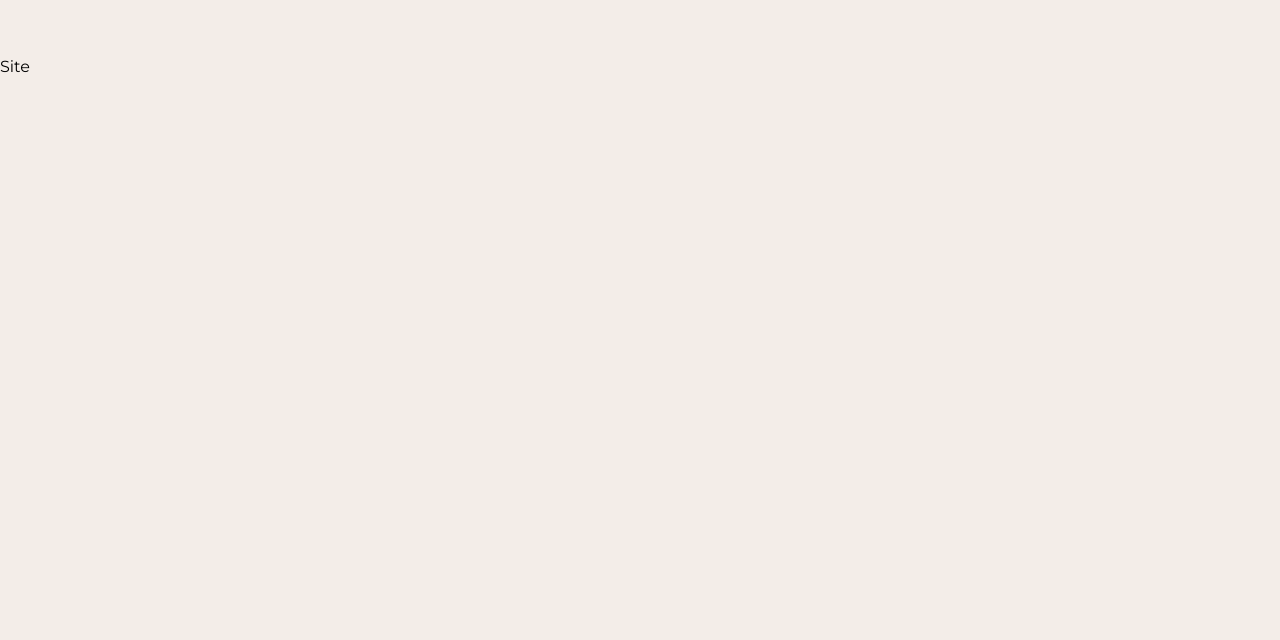
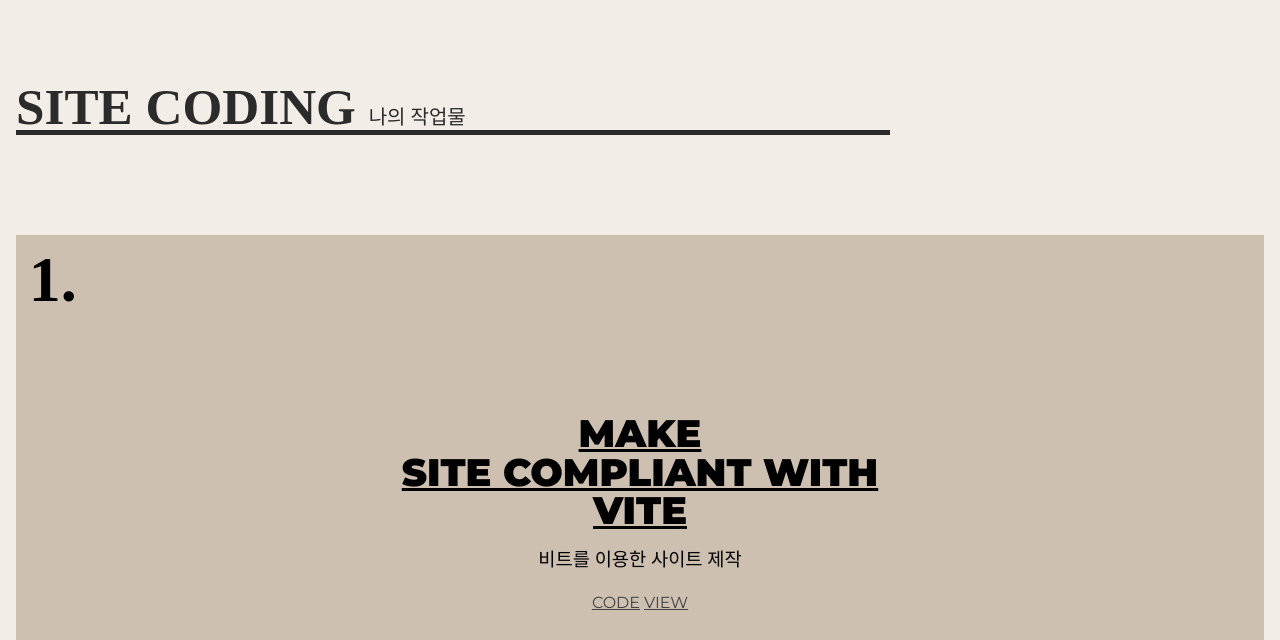
Before and after one commit to joon6390/PortFolio-React, a React (Create React App) app: page / in a window 1280 px wide. Shown: the part 2157-2797 px from the top of the page. Built offline with nearby package versions, Linux system fonts and the light colour scheme; a small style sheet from the web is missing; a web font is replaced by a local one.

Commit message:
사이트 영역 완료

```diff
--- a/src/assets/scss/section/_port.scss
+++ b/src/assets/scss/section/_port.scss
@@ -0,0 +1,3 @@
+#port {
+    height: 3000px;
+}
--- a/src/assets/scss/section/_site.scss
+++ b/src/assets/scss/section/_site.scss
@@ -1,3 +1,152 @@
-#site {
-    height: 3000px;
+.site__inner {
+    padding: 16px;
+
+    .site__title {
+        position: sticky;
+        top: 70px;
+        left: 0;
+        width: 70%;
+        height: 5vw;
+        font-size: 4vw;
+        font-weight: 900;
+        line-height: 1.4;
+        font-family: var(--mainKor-font);
+        text-transform: uppercase;
+        color: var(--black100);
+        border-bottom: 0.4vw solid var(--black100);
+        margin-bottom: 100px;
+
+        @media (max-width: 800px) {
+            width: 100%;
+            margin-bottom: 10vw;
+            font-size: 30px;
+            height: auto;
+            top: 68px;
+            z-index: 1000;
+            background-color: var(--mainBg-color);
+        }
+
+        em {
+            font-size: 1.25rem;
+            font-weight: 400;
+            line-height: 2;
+        }
+    }
+    .site__wrap {
+        .site__item {
+            height: 70vh;
+            @include flex-center;
+            flex-direction: column;
+            position: sticky;
+            left: 0;
+
+            &.s1 {
+                background-color: var(--subBg100);
+                top: 180px;
+
+                @media (max-width: 800px) {
+                    top: 140px;
+                }
+            }
+            &.s2 {
+                background-color: var(--subBg200);
+                top: 200px;
+
+                @media (max-width: 800px) {
+                    top: 160px;
+                }
+            }
+            &.s3 {
+                background-color: var(--subBg300);
+                top: 220px;
+
+                @media (max-width: 800px) {
+                    top: 180px;
+                }
+            }
+            &.s4 {
+                background-color: var(--subBg400);
+                top: 240px;
+
+                @media (max-width: 800px) {
+                    top: 200px;
+                }
+            }
+            .num {
+                font-size: 5vw;
+                line-height: 1;
+                font-weight: 900;
+                font-family: var(--mainNum-font);
+                position: absolute;
+                left: 1vw;
+                top: 1vw;
+
+                @media (max-width: 800px) {
+                    font-size: 80px;
+                    left: 20px;
+                    top: 20px;
+                }
+            }
+            .text {
+                text-align: center;
+                margin-bottom: 1rem;
+
+                > div {
+                    font-size: 3vw;
+                    line-height: 1;
+                    font-weight: 900;
+                    text-transform: uppercase;
+                    text-decoration: underline;
+                    font-family: var(--mainEng-font);
+
+                    @media (max-width: 800px) {
+                        font-size: 26px;
+                    }
+                }
+            }
+            .title {
+                font-family: var(--mainKor-font);
+                margin-bottom: 1rem;
+            }
+            .btn {
+                a {
+                    text-decoration: underline;
+                    text-transform: uppercase;
+                    color: var(--black200);
+                    font-size: 1rem;
+                    transition: all 0.3s;
+                    margin: 0 2px;
+
+                    &:hover {
+                    color: var(--black);
+                    }
+                }
+            }
+            .info {
+                position: absolute;
+                left: 0;
+                bottom: 3%;
+                width: 98%;
+                margin-left: 1%;
+                border-top: 1px solid var(--black);
+                border-bottom: 1px solid var(--black);
+                display: flex;
+                justify-content: space-between;
+
+                @media (max-width: 800px) {
+                    flex-direction: column;
+                    width: 90%;
+                    margin-left: 5%;
+                    padding: 5px 0;
+                }
+
+                span {
+                    font-family: var(--mainKor-font);
+                    font-size: 12px;
+                    padding: 3px 0;
+                    text-transform: uppercase;
+                }
+            }
+        }
+    }
 }
--- a/src/components/Port.jsx
+++ b/src/components/Port.jsx
@@ -2,7 +2,7 @@
 
 const Port = () => {
   return (
-    <div>Port</div>
+    <div id='port'>Port</div>
   )
 }
 
--- a/src/components/Site.jsx
+++ b/src/components/Site.jsx
@@ -1,9 +1,86 @@
-import React from 'react'
+import React from "react";
+
+const siteText = [
+    {
+        text: ["make", "site compliant with", "vite"],
+        title: "비트를 이용한 사이트 제작",
+        code: "https://github.com/joon6390/port-vite",
+        view: "https://port-vite.netlify.app",
+        info: [
+            "site coding",
+            "production period : two days",
+            "use stack : HTML5/CSS3, CSS Variable, Vite",
+        ],
+    },
+    {
+        text: ["make", "site compliant with", "react.js"],
+        title: "리액트를 이용한 사이트 제작",
+        code: "https://github.com/joon6390/port-react",
+        view: "https://port-react.netlify.app",
+        info: [
+            "site coding",
+            "production period : two days",
+            "use stack : HTML5/CSS3, CSS Variable, Vite",
+        ],
+    },
+    {
+        text: ["make", "site compliant with", "vue.js"],
+        title: "뷰를 이용한 사이트 제작",
+        code: "https://github.com/joon6390/port-vue",
+        view: "https://port-vue.netlify.app",
+        info: [
+            "site coding",
+            "production period : two days",
+            "use stack : HTML5/CSS3, Scss Variable, vue",
+        ],
+    },
+    {
+        text: ["make", "site compliant with", "next.js"],
+        title: "넥스트를 이용한 사이트 제작",
+        code: "https://github.com/joon6390/port-next",
+        view: "https://port-next.netlify.app",
+        info: [
+            "site coding",
+            "production period : two days",
+            "use stack : HTML5/CSS3, Scss Variable, next.js",
+        ],
+    },
+];
 
 const Site = () => {
-  return (
-    <div id='site'>Site</div>
-  )
+    return (
+        <section id="site">
+            <div className="site__inner">
+                <h2 className="site__title">
+                    Site coding <em>나의 작업물</em>
+                </h2>
+                <div className="site__wrap">
+                    {siteText.map((site, key) => (
+                        <article className={`site__item s${key+1}`} key={key}>
+                            <span className="num">{key+1}.</span>
+                            <div className="text">
+                                <div>{site.text[0]}</div>
+                                <div>{site.text[1]}</div>
+                                <div>{site.text[2]}</div>
+                            </div>
+                            <h3 className="title">
+                                {site.title}
+                            </h3>
+                            <div className="btn">
+                                <a href={site.code}>code</a>
+                                <a href={site.view}>view</a>
+                            </div>
+                            <div className="info">
+                                <span>{site.info[0]}</span>
+                                <span>{site.info[1]}</span>
+                                <span>{site.info[2]}</span>
+                            </div>
+                        </article>
+                    ))}
+                </div>
+            </div>
+        </section>
+    )
 }
 
-export default Site
+export default Site;
```
